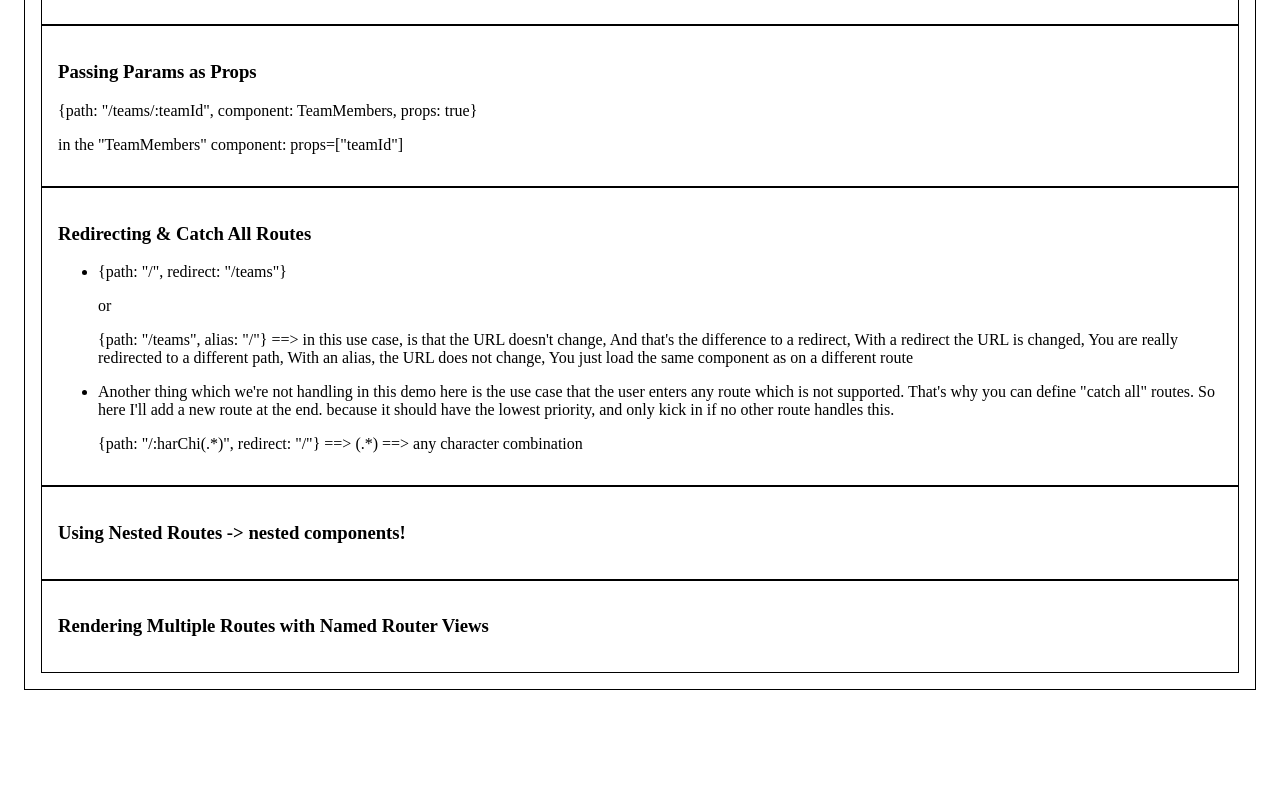
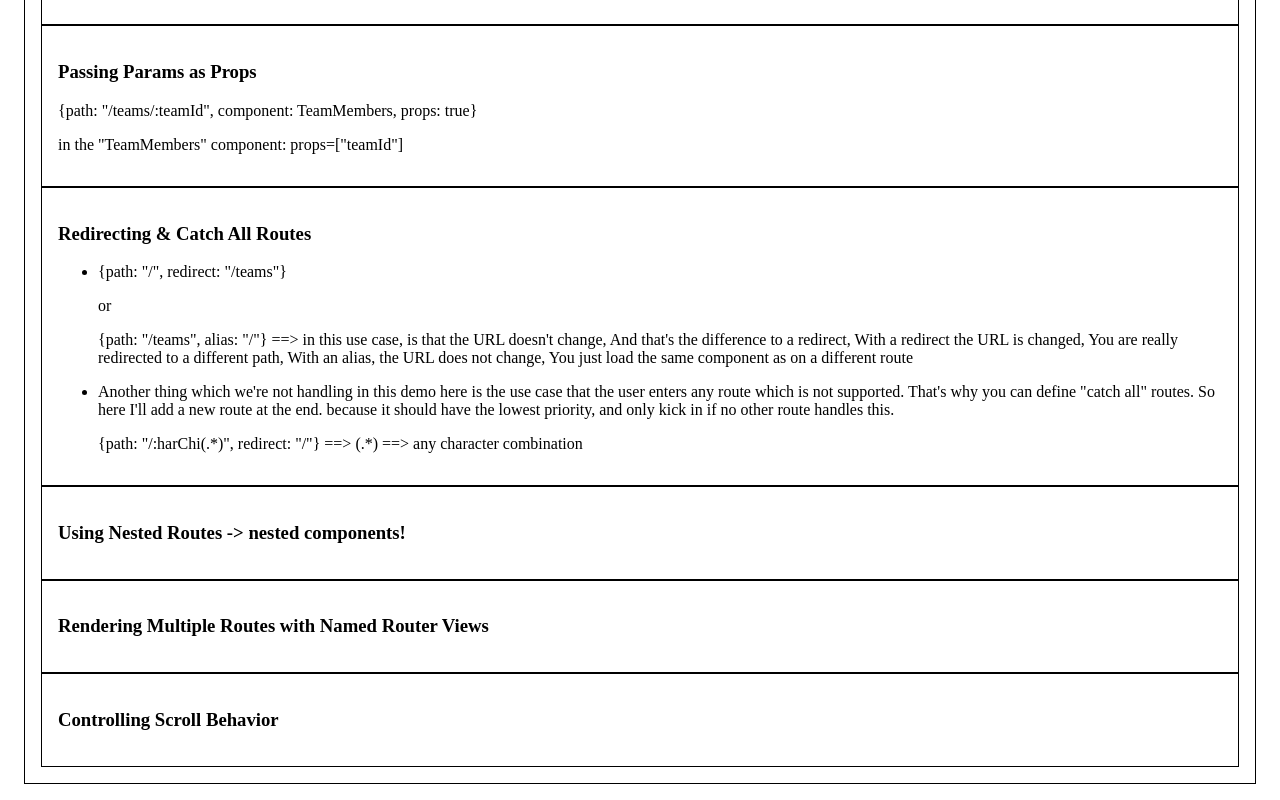
Before and after one commit to MohammadFAHssn/V_u_e, a Vue app in the folder vue-project/: page /routing-building-multi-page-single-page-applications in a window 1280 px wide. Shown: the part 2558-3358 px from the top of the page. Before the commit the page ends 3264 px from the top, so only its background shows below. Built offline with nearby package versions, Linux system fonts and the light colour scheme.

Commit message:
Controlling Scroll Behavior

```diff
--- a/vue-project/src/components/RoutingBuildingMultiPageSinglePageApplications/RoutingBuildingMultiPageSinglePageApplications.vue
+++ b/vue-project/src/components/RoutingBuildingMultiPageSinglePageApplications/RoutingBuildingMultiPageSinglePageApplications.vue
@@ -128,4 +128,9 @@ export default {}
   <section class="tip">
     <h3>Rendering Multiple Routes with Named Router Views</h3>
   </section>
+
+  <!--  Controlling Scroll Behavior -->
+  <section class="tip">
+    <h3>Controlling Scroll Behavior</h3>
+  </section>
 </template>
```
